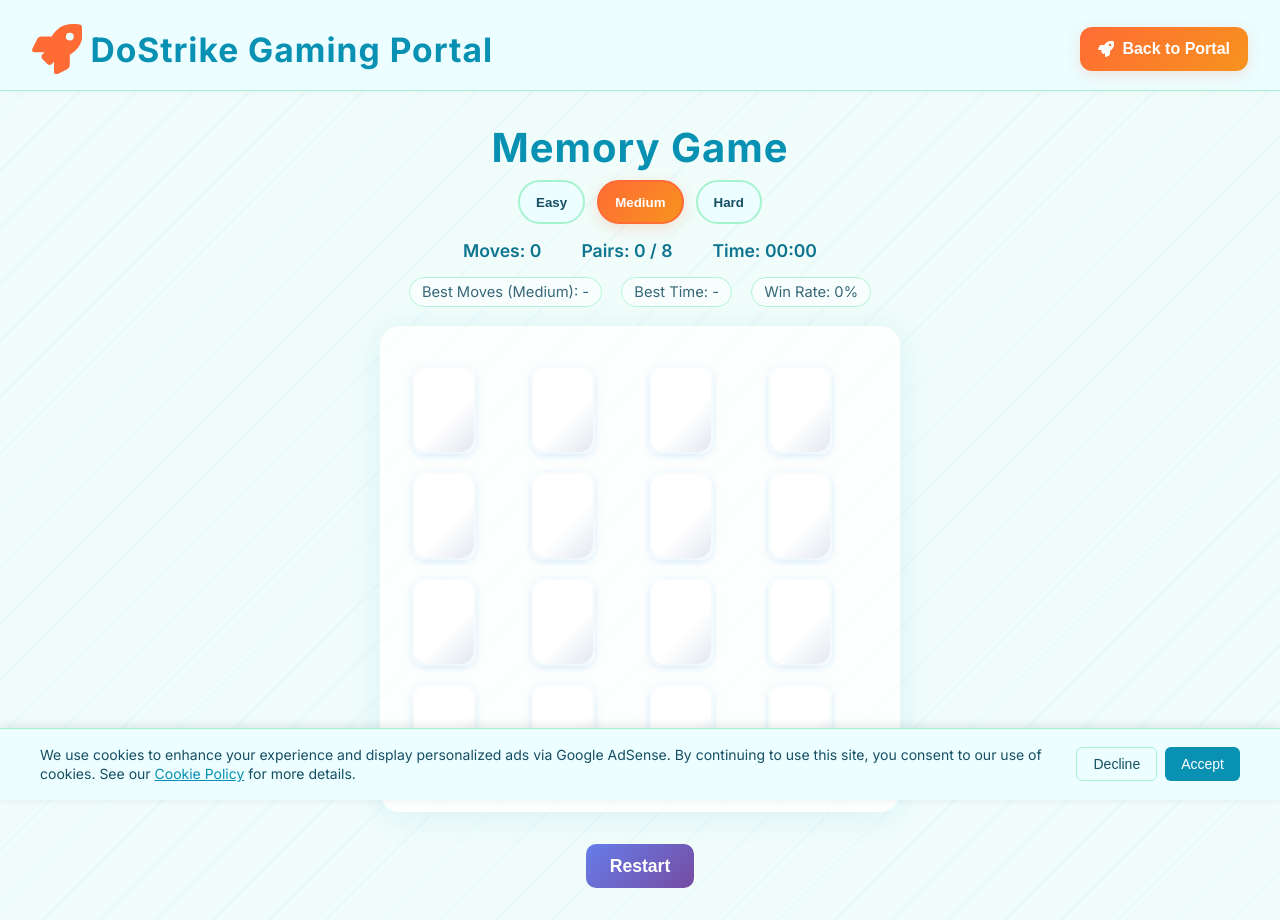
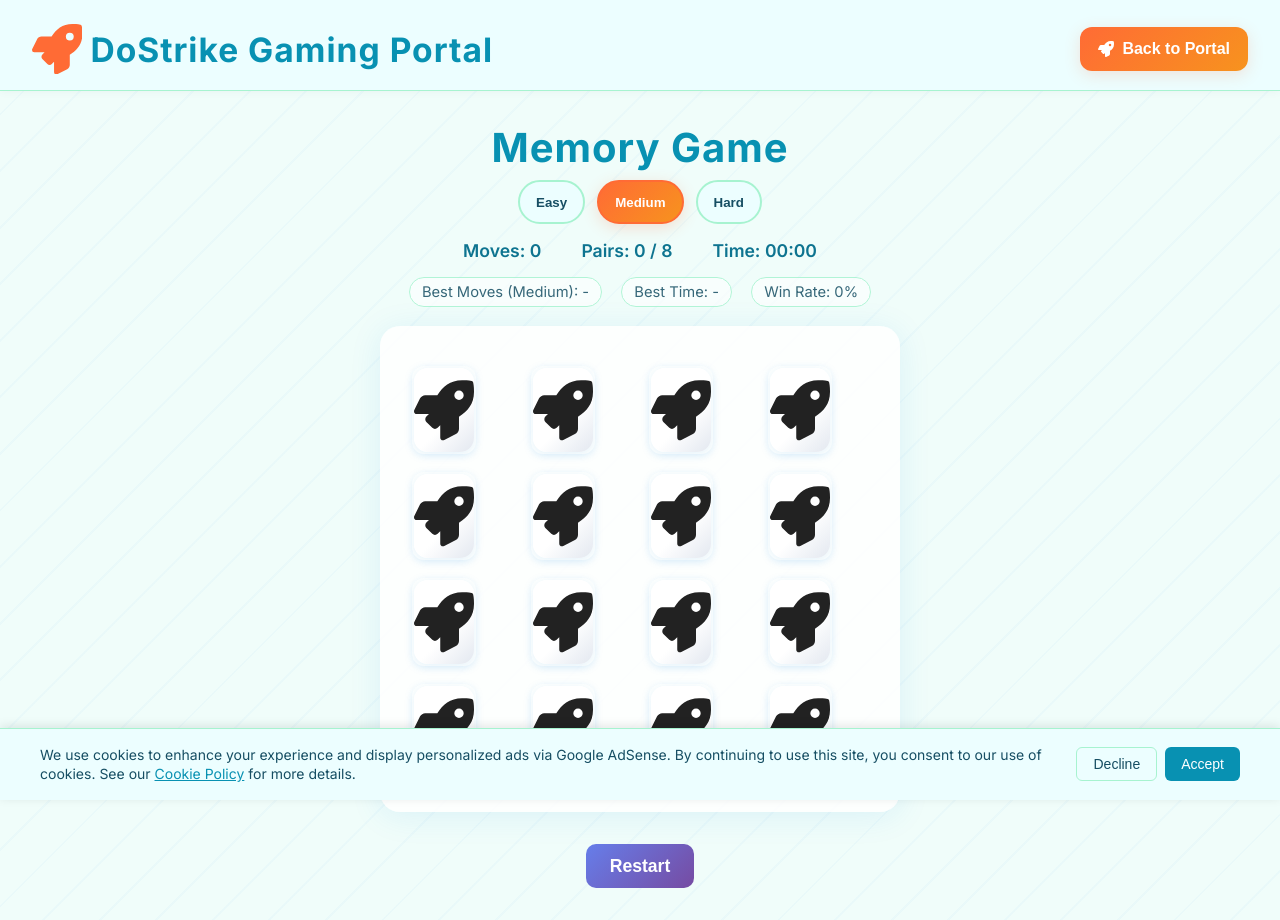
Before and after one commit to Dostrike/Website, a React (Vite) app: page /memory in a window 1280 px wide. Built offline with nearby package versions, Linux system fonts and the light colour scheme; no server answers.

Commit message:
Fix Memory game card face visibility regression.
Restore correct card-face mapping so hidden cards show the cover icon and flipped cards reveal symbols, making Memory gameplay readable and playable again.

Made-with: Cursor

```diff
--- a/src/components/MemoryGame.tsx
+++ b/src/components/MemoryGame.tsx
@@ -325,7 +325,7 @@ const MemoryGame: React.FC = () => {
                   justifyContent: 'center',
                   height: '100%'
                 }}>
-                  {card.flipped ? card.symbol : null}
+                  <FaRocket style={{ fontSize: '2em' }} />
                 </div>
                 <div className="memory-card-back" style={{
                   background: 'linear-gradient(135deg, #ff6b35 0%, #f7931e 100%)',
@@ -337,7 +337,9 @@ const MemoryGame: React.FC = () => {
                   alignItems: 'center',
                   justifyContent: 'center',
                   height: '100%'
-                }}><FaRocket style={{ fontSize: '2em' }} /></div>
+                }}>
+                  {card.symbol}
+                </div>
               </div>
             </button>
           ))}
```
